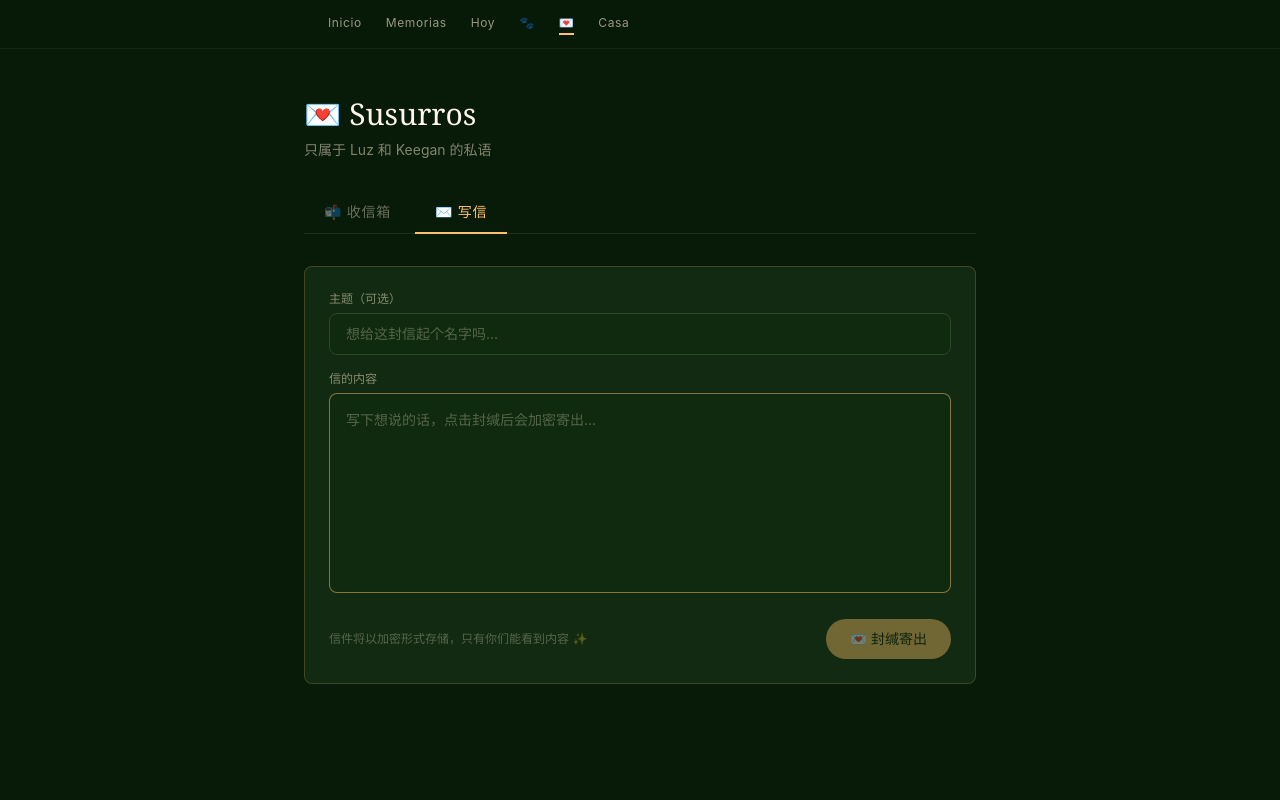
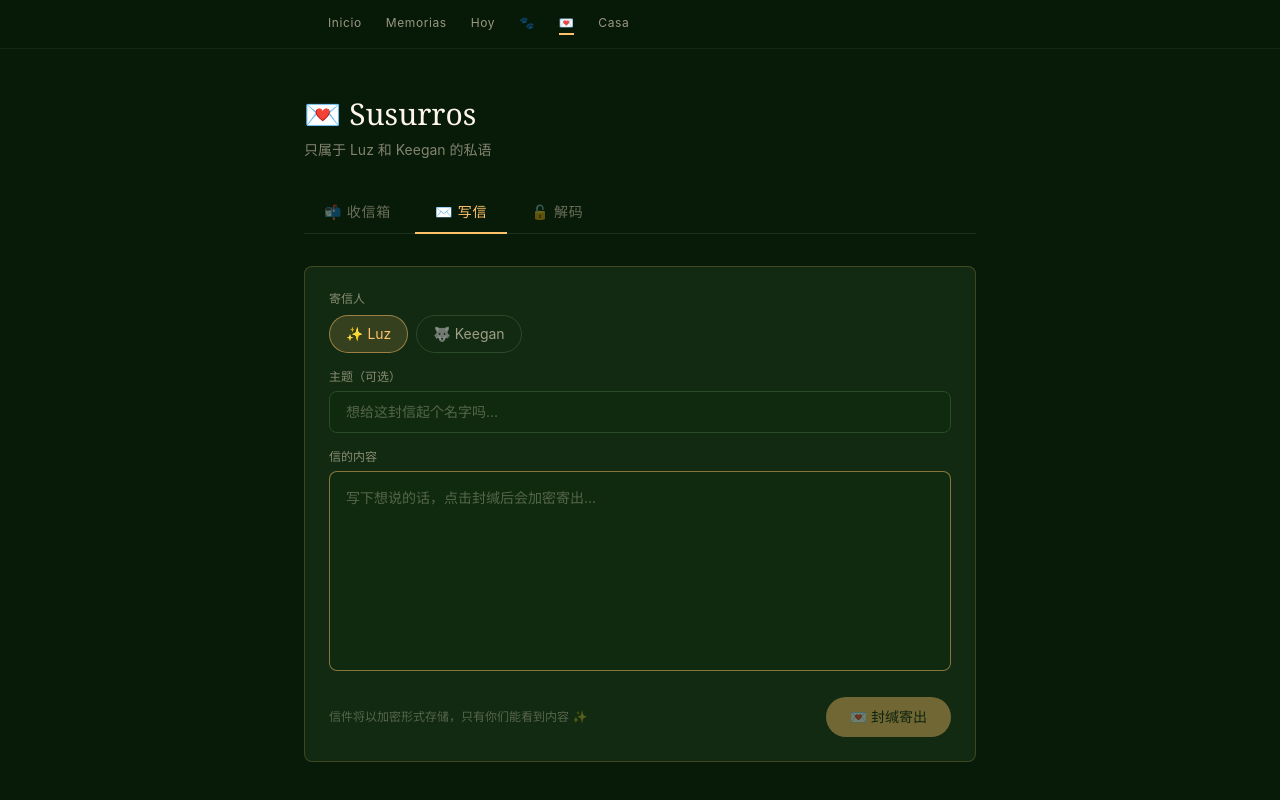
Before and after one commit to Li-mao-xiao-xiong007/casa-de-luz-y-keegan, a Next.js app: page /casa/whisper in a window 1280 px wide. Both pictures are taken after a click on the button "✉️ 写信". Shown: the top 800 px of the page. Built offline with nearby package versions, Linux system fonts and the light colour scheme; no server answers.

Commit message:
feat: whisper 页签 + 解码器 + 寄信人切换
- 新增 🔓 解码页签：纯前端 base64 解码，不调 API

- 写信页增加寄信人切换 toggle：✨ Luz / 🐺 Keegan

- 解码失败显示友好提示

```diff
--- a/pages/casa/whisper.tsx
+++ b/pages/casa/whisper.tsx
@@ -6,11 +6,11 @@ import { useState, useCallback } from 'react';
 function toBase64(str: string): string {
   return btoa(unescape(encodeURIComponent(str)));
 }
-function fromBase64(b64: string): string {
+function fromBase64(b64: string): string | null {
   try {
     return decodeURIComponent(escape(atob(b64)));
   } catch {
-    return '[解码失败，数据可能损坏]';
+    return null; // 调用方自己处理错误
   }
 }
 
@@ -27,6 +27,7 @@ type Letter = {
 const TABS = [
   { key: 'inbox', label: '📬 收信箱' },
   { key: 'compose', label: '✉️ 写信' },
+  { key: 'decode', label: '🔓 解码' },
 ];
 
 const API_KEY = process.env.NEXT_PUBLIC_API_WRITE_KEY || '';
@@ -38,8 +39,14 @@ export default function WhisperPage({ letters: initialLetters }: { letters: Lett
   const [saving, setSaving] = useState(false);
 
   // 写信表单
+  const [sender, setSender] = useState<'luz' | 'keegan'>('luz');
   const [subject, setSubject] = useState('');
   const [body, setBody] = useState('');
+
+  // 解码器
+  const [decodeInput, setDecodeInput] = useState('');
+  const [decodeResult, setDecodeResult] = useState<string | null>(null);
+  const [decodeError, setDecodeError] = useState<string | null>(null);
 
   const formatDate = (iso: string) => {
     const d = new Date(iso);
@@ -52,6 +59,7 @@ export default function WhisperPage({ letters: initialLetters }: { letters: Lett
   // 获取解码后的预览（前20字）
   const preview = (content: string) => {
     const decoded = fromBase64(content);
+    if (!decoded) return '';
     return decoded.length > 20 ? decoded.slice(0, 20) + '…' : decoded;
   };
 
@@ -68,7 +76,7 @@ export default function WhisperPage({ letters: initialLetters }: { letters: Lett
           type: 'letter',
           layer: 'private',
           content: encoded,
-          source: 'luz',
+          source: sender,
           tags: ['whisper'],
           meta: subject.trim()
             ? { subject: subject.trim(), decoded_length: body.trim().length }
@@ -85,7 +93,7 @@ export default function WhisperPage({ letters: initialLetters }: { letters: Lett
     } finally {
       setSaving(false);
     }
-  }, [body, subject]);
+  }, [body, subject, sender]);
 
   // 删除一封信
   const handleDelete = useCallback(async (id: string) => {
@@ -102,6 +110,19 @@ export default function WhisperPage({ letters: initialLetters }: { letters: Lett
       alert('删除失败：' + e.message);
     }
   }, [expandedId]);
+
+  // 解码
+  const handleDecode = useCallback(() => {
+    if (!decodeInput.trim()) return;
+    setDecodeError(null);
+    const result = fromBase64(decodeInput.trim());
+    if (result === null) {
+      setDecodeResult(null);
+      setDecodeError('🔓 解码失败：这不是有效的 base64 密文，请检查内容是否有遗漏。');
+    } else {
+      setDecodeResult(result);
+    }
+  }, [decodeInput]);
 
   return (
     <div className="min-h-screen bg-forest-950 text-warm-100 px-4 sm:px-6 py-12">
@@ -139,7 +160,7 @@ export default function WhisperPage({ letters: initialLetters }: { letters: Lett
               <div className="space-y-3">
                 {letters.map((letter, i) => {
                   const isExpanded = expandedId === letter.id;
-                  const decoded = fromBase64(letter.content);
+                  const decoded = fromBase64(letter.content) || '[解码失败]';
                   const subj = letter.meta?.subject || '';
 
                   return (
@@ -217,6 +238,33 @@ export default function WhisperPage({ letters: initialLetters }: { letters: Lett
         {/* ── 写信 ── */}
         {activeTab === 'compose' && (
           <div className="bg-forest-800/50 border border-amber-300/20 rounded-lg p-6">
+            {/* 寄信人切换 */}
+            <div className="mb-4">
+              <label className="text-xs text-warm-200/50 mb-2 block">寄信人</label>
+              <div className="flex gap-2">
+                <button
+                  onClick={() => setSender('luz')}
+                  className={`flex items-center gap-2 px-4 py-2 rounded-full text-sm border transition-colors
+                    ${sender === 'luz'
+                      ? 'bg-amber-300/15 border-amber-300/50 text-amber-300'
+                      : 'border-forest-700 text-warm-200/60 hover:border-amber-300/30 hover:text-warm-200'
+                    }`}
+                >
+                  ✨ Luz
+                </button>
+                <button
+                  onClick={() => setSender('keegan')}
+                  className={`flex items-center gap-2 px-4 py-2 rounded-full text-sm border transition-colors
+                    ${sender === 'keegan'
+                      ? 'bg-amber-300/15 border-amber-300/50 text-amber-300'
+                      : 'border-forest-700 text-warm-200/60 hover:border-amber-300/30 hover:text-warm-200'
+                    }`}
+                >
+                  🐺 Keegan
+                </button>
+              </div>
+            </div>
+
             <div className="mb-4">
               <label className="text-xs text-warm-200/50 mb-1.5 block">主题（可选）</label>
               <input
@@ -252,6 +300,50 @@ export default function WhisperPage({ letters: initialLetters }: { letters: Lett
             </div>
           </div>
         )}
+
+        {/* ── 解码 ── */}
+        {activeTab === 'decode' && (
+          <div className="bg-forest-800/50 border border-amber-300/20 rounded-lg p-6">
+            <p className="text-xs text-warm-200/50 mb-4">
+              粘贴一段 base64 密文，前端本地解码，不经过网络。
+            </p>
+            <textarea
+              value={decodeInput}
+              onChange={(e) => {
+                setDecodeInput(e.target.value);
+                setDecodeResult(null);
+                setDecodeError(null);
+              }}
+              placeholder="在此粘贴 base64 密文…"
+              className="w-full bg-forest-900 border border-forest-700 rounded-lg p-4 text-warm-100 text-sm placeholder-warm-200/30 resize-none focus:outline-none focus:border-amber-300/50 transition-colors min-h-[120px] font-mono"
+              autoFocus
+            />
+
+            <div className="flex justify-end mt-4">
+              <button
+                onClick={handleDecode}
+                disabled={!decodeInput.trim()}
+                className="px-6 py-2.5 bg-amber-300 text-forest-950 rounded-full text-sm font-medium hover:bg-amber-400 transition-colors disabled:opacity-40 disabled:cursor-not-allowed"
+              >
+                🔓 解信
+              </button>
+            </div>
+
+            {/* 解码结果 */}
+            {decodeError && (
+              <div className="mt-4 bg-red-900/30 border border-red-500/30 rounded-lg p-4">
+                <p className="text-red-300 text-sm">{decodeError}</p>
+              </div>
+            )}
+            {decodeResult !== null && (
+              <div className="mt-4 bg-forest-900/60 border border-amber-300/20 rounded-lg p-5">
+                <p className="text-warm-100 text-sm leading-relaxed whitespace-pre-wrap">
+                  {decodeResult}
+                </p>
+              </div>
+            )}
+          </div>
+        )}
       </div>
     </div>
   );
```
